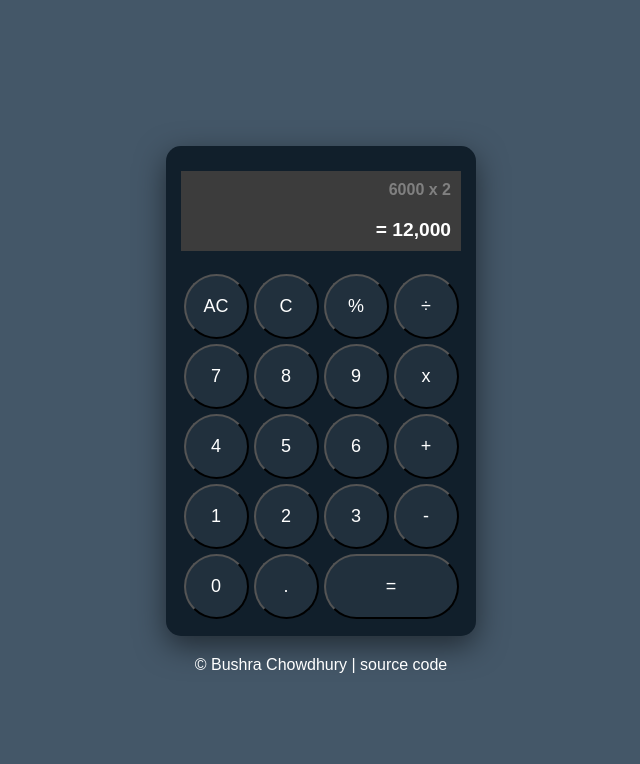
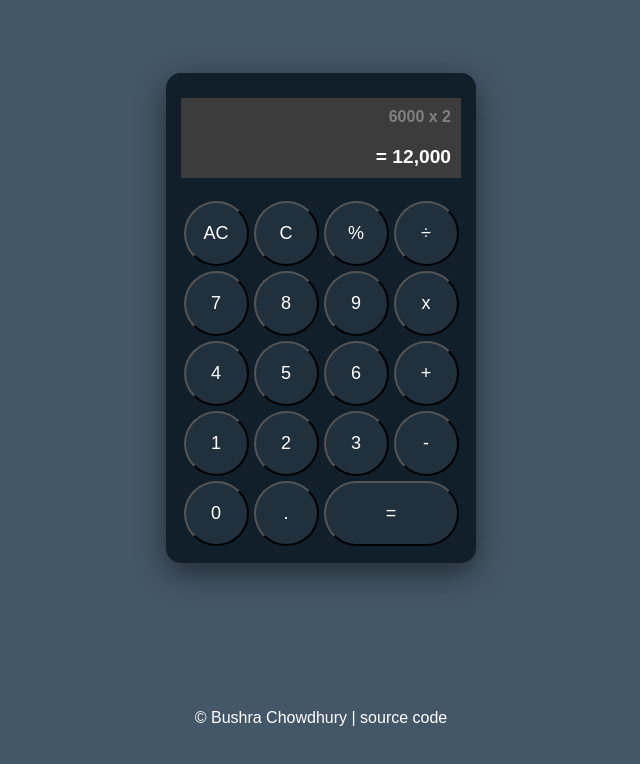
Before and after one commit to BChowy/Calculator, a plain HTML site: page index.html in a window 1280 px wide. Shown: the whole page, without its empty margins (319-959 px from the left). Drawn offline with Linux system fonts and the light colour scheme; a web font is replaced by a local one.

Commit message:
Change calculator-container and footer margin to  auto

```diff
--- a/styles.css
+++ b/styles.css
@@ -17,7 +17,7 @@ body {
 
 .calculator-container {
   max-width: 280px;
-  margin: 20px;
+  margin: auto;
   padding: 15px;
   display: flex;
   flex-direction: column;
@@ -72,6 +72,10 @@ body {
    border-radius: 50px;
 }
 
+footer {
+  margin: auto;
+}
+
 .result-container, .keypad > button, footer {
   color: white;
 }
```
